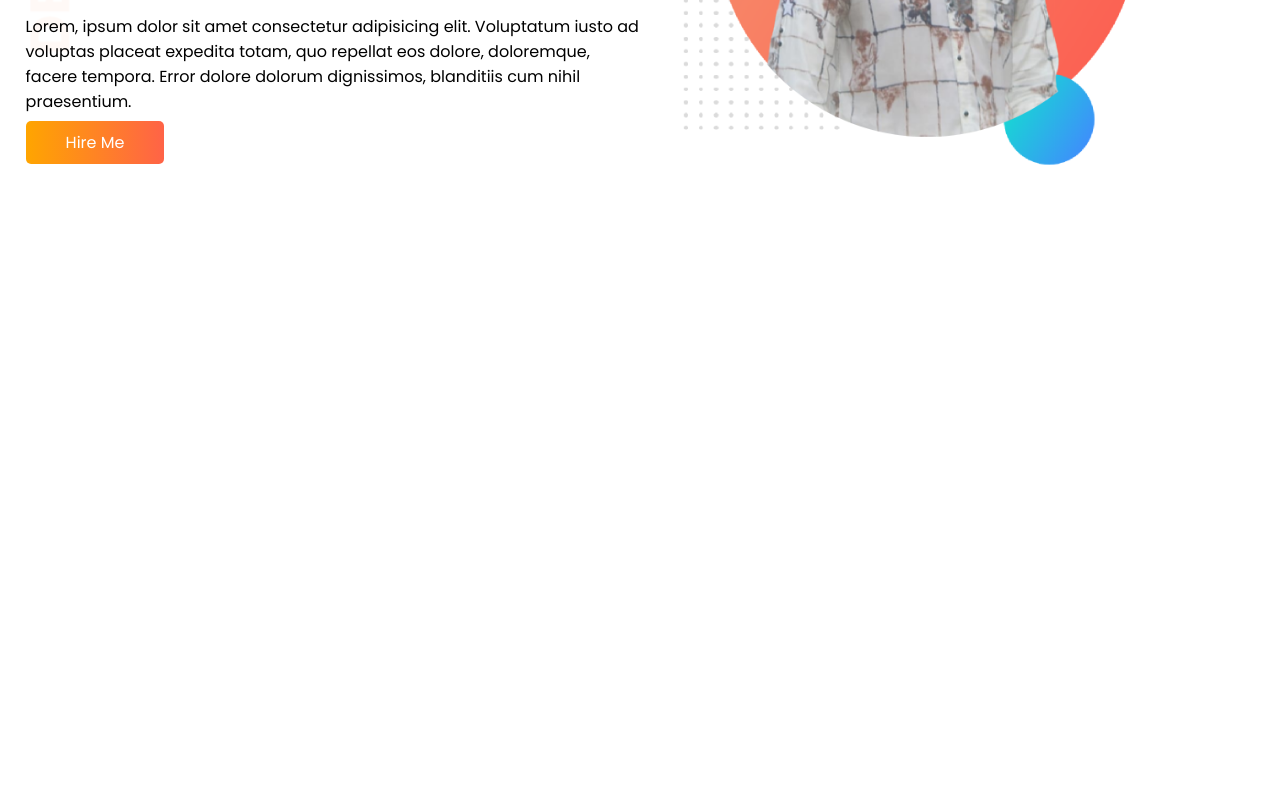
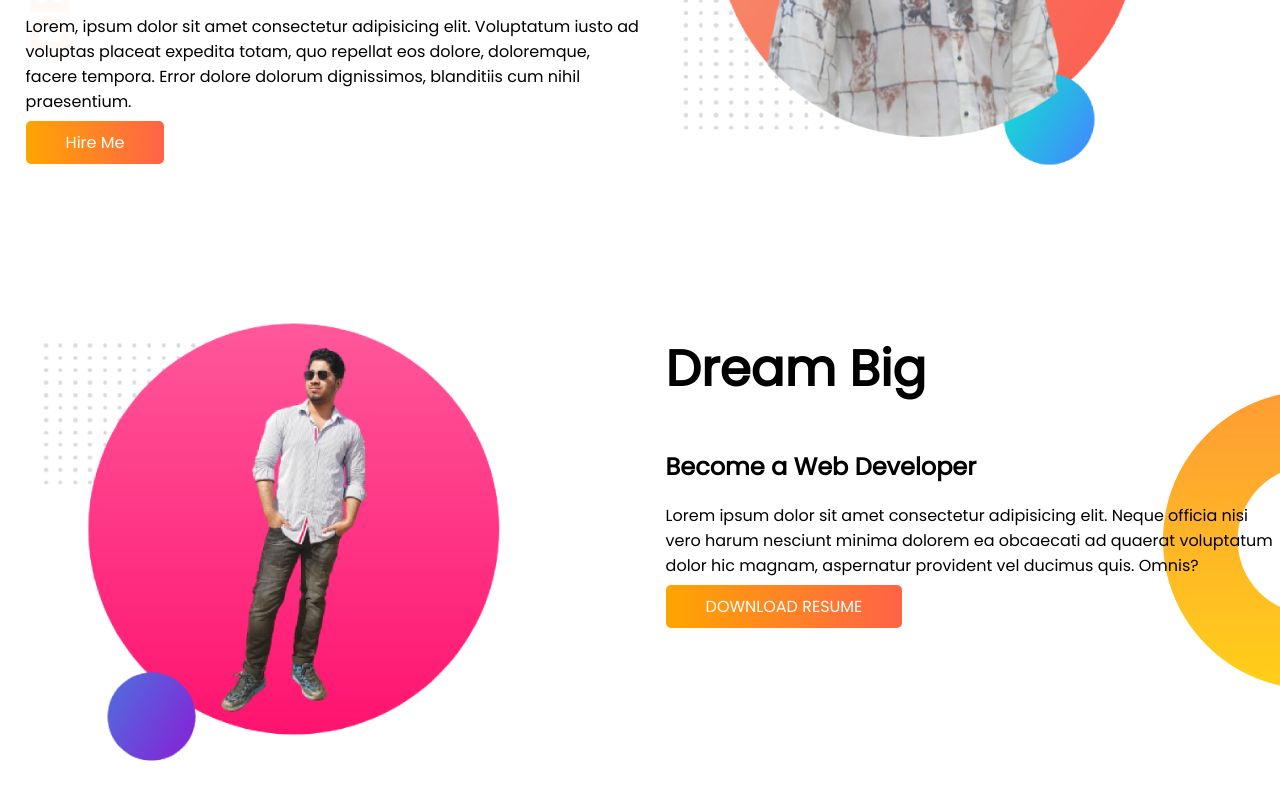
Before and after one commit to kaiumuddin/developer-portfolio, a plain HTML site: page index.html in a window 1280 px wide. Shown: the part 308-1108 px from the top of the page. Before the commit the page ends 800 px from the top, so only its background shows below. Drawn offline with Linux system fonts and the light colour scheme.

Commit message:
dream addded

```diff
--- a/index.html
+++ b/index.html
@@ -36,5 +36,26 @@
         <img src="images/kaiumbg-01.png" alt="" />
       </div>
     </section>
+    <section class="dream-big">
+      <div class="half-width">
+        <img src="images/kaiumbg-02.png" alt="" />
+      </div>
+      <div class="half-width">
+        <h1>Dream Big</h1>
+        <h2>Become a Web Developer</h2>
+        <p>
+          Lorem ipsum dolor sit amet consectetur adipisicing elit. Neque officia
+          nisi vero harum nesciunt minima dolorem ea obcaecati ad quaerat
+          voluptatum dolor hic magnam, aspernatur provident vel ducimus quis.
+          Omnis?
+        </p>
+        <a
+          class="link-button"
+          href="https://www.linkedin.com/in/kaium-uddin-a1637620b/"
+          target="_blank"
+          >DOWNLOAD RESUME</a
+        >
+      </div>
+    </section>
   </body>
 </html>
--- a/style.css
+++ b/style.css
@@ -13,6 +13,7 @@ h1 {
 
 section {
     display: flex;
+    margin-bottom: 100px;
 }
 
 .half-width {
@@ -37,3 +38,9 @@ section {
     background-image: url("images/top-banner.png");
     background-repeat: no-repeat;
 }
+
+.dream-big {
+    background-image: url("images/dream-bg.png");
+    background-repeat: no-repeat;
+    background-position: right;
+}
```
Also changed, not shown: images/kaiumbg-02.png (renamed from images/kaiumbg-02-01.png).
